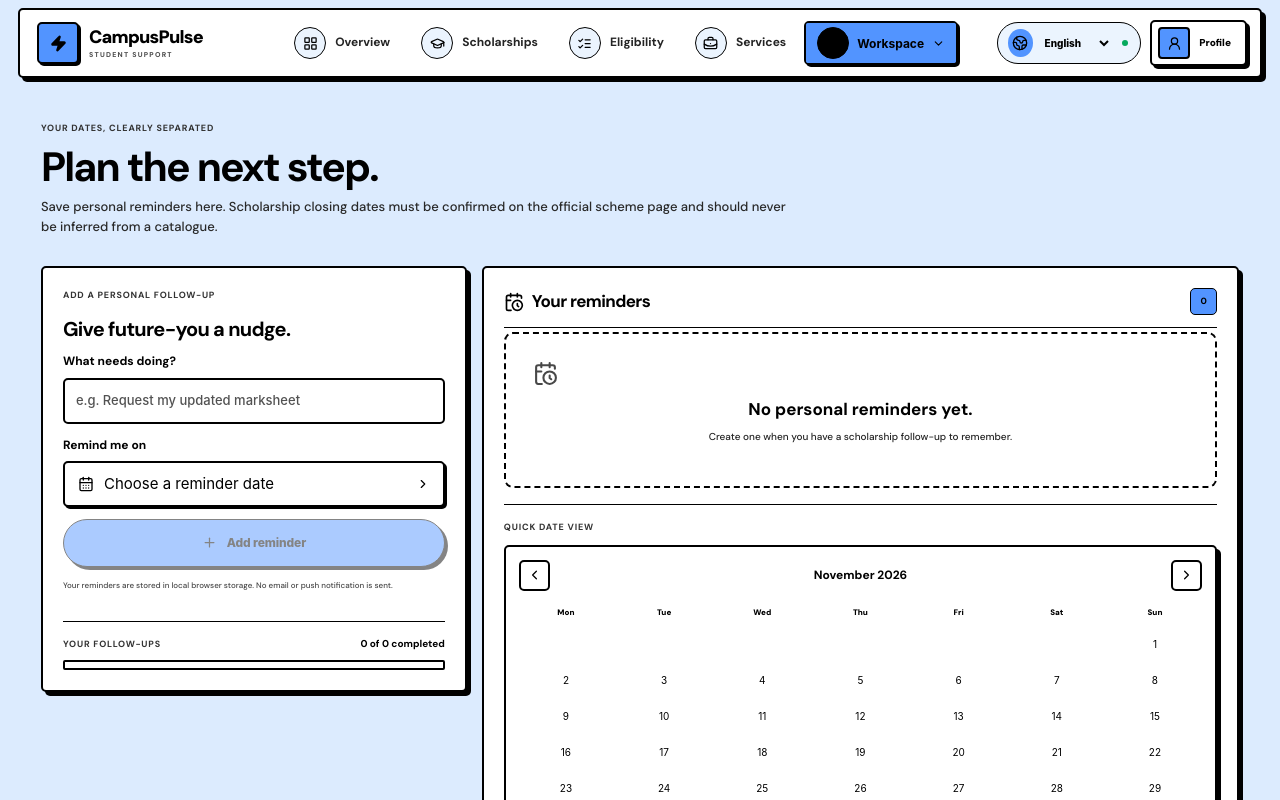
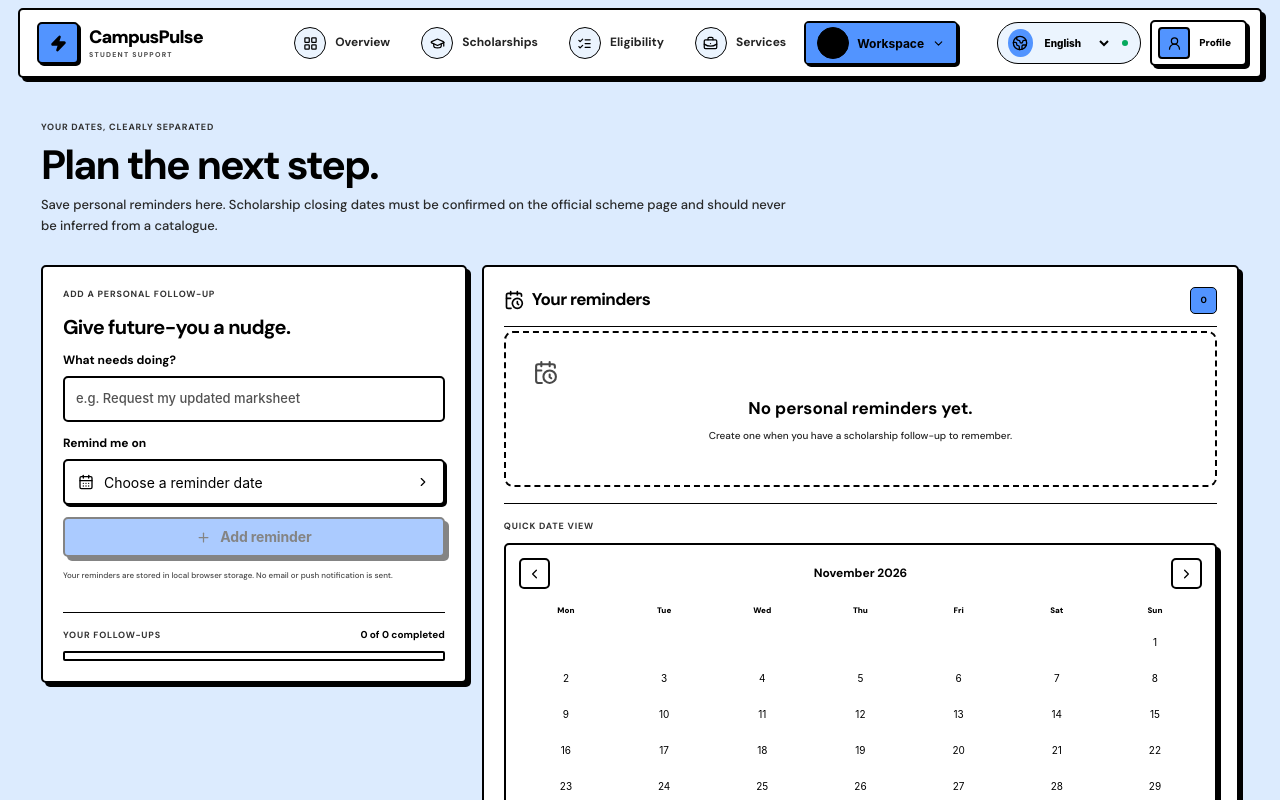
Before and after one commit to mdibrahim-ux/CampusPulse, a Next.js app: page /planner in a window 1280 px wide. Shown: the top 800 px of the page. Built offline with nearby package versions, Linux system fonts and the light colour scheme.

Commit message:
Match CampusPulse action buttons to reference interaction states

```diff
--- a/app/globals.css
+++ b/app/globals.css
@@ -1840,3 +1840,34 @@ label.field>span,label.scholar-field>span,.field>span,.scholar-field>span{color:
   .component-demo-grid.two{grid-template-columns:minmax(0,1fr)}
   .component-demo-panel{padding:13px}
 }
+
+/* Final button pass for the site's original link/button classes. */
+body{font-size:14px}
+.button{
+  min-height:40px;
+  padding:0 16px;
+  display:inline-flex;
+  align-items:center;
+  justify-content:center;
+  gap:9px;
+  border:2px solid #000;
+  border-radius:5px;
+  background:var(--main);
+  color:#000;
+  font-size:14px;
+  font-weight:700;
+  line-height:1.2;
+  box-shadow:4px 4px 0 #000;
+  transition:transform .14s ease,box-shadow .14s ease,background .14s ease;
+}
+.button:hover{transform:translate(4px,4px);box-shadow:none}
+.button:active{transform:translate(4px,4px);box-shadow:none}
+.button-primary,.button-dark{border-color:#000;background:var(--main);color:#000}
+.button-primary:hover,.button-dark:hover{background:var(--main);color:#000}
+.button-secondary,.button-light{border-color:#000;background:#fff;color:#000}
+.button-secondary:hover,.button-light:hover{background:var(--background);color:#000}
+.button-icon-circle{
+  width:26px;height:26px;display:grid;place-items:center;
+  border:1.5px solid #000;border-radius:4px;background:#fff;color:#000;
+}
+.button-secondary .button-icon-circle{border-color:#000;background:var(--main);color:#000}
```
